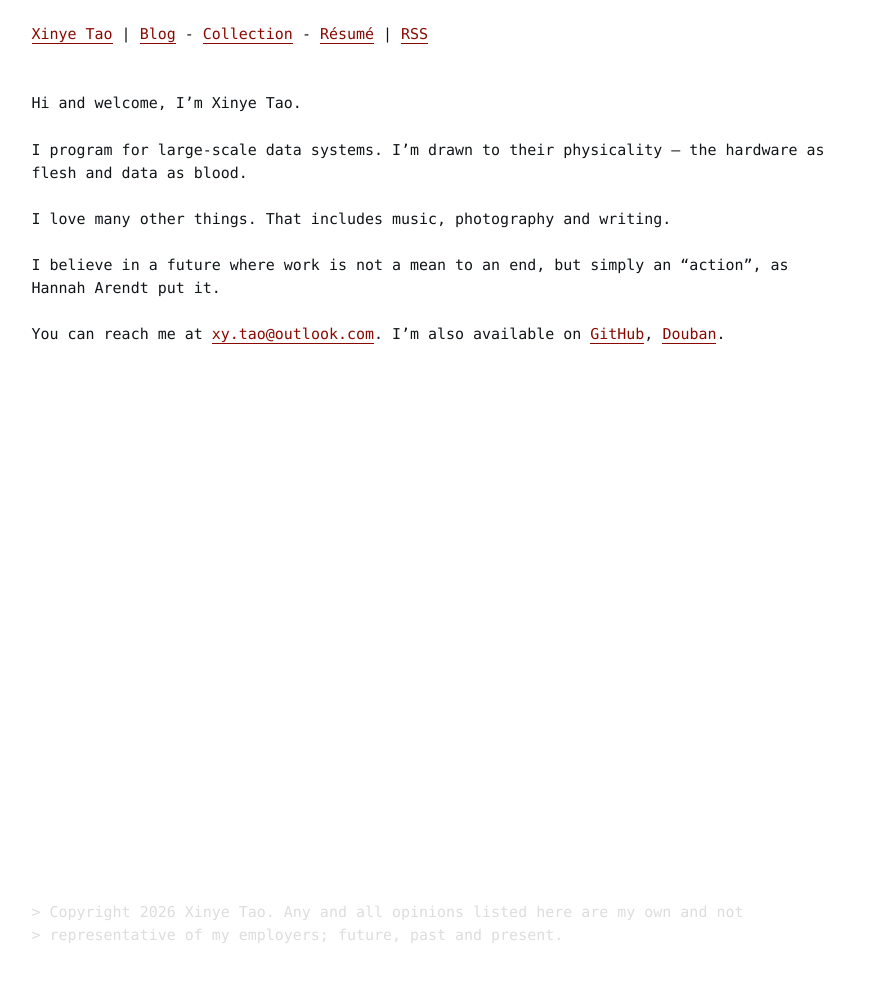
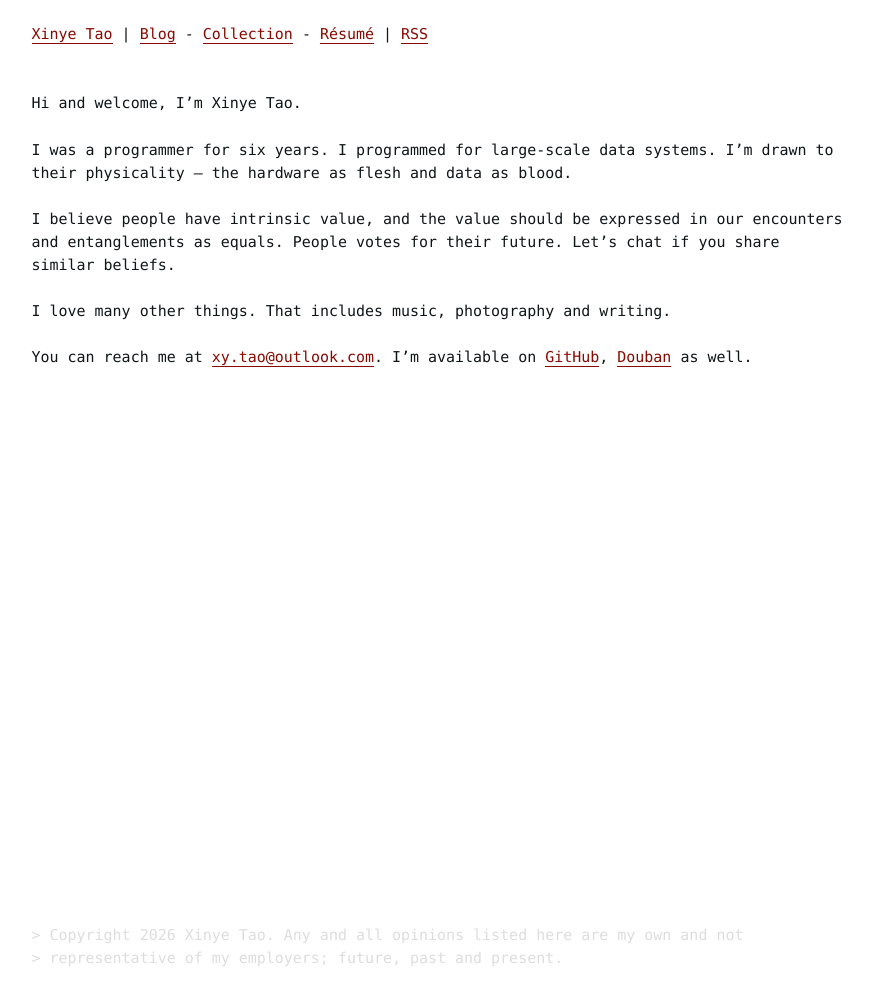
Before and after one commit to tabokie/tabokie.github.io, a Jekyll site: the page built from index.md, in a window 1280 px wide. Shown: the whole page, without its empty margins (199-1071 px from the left). Built offline with Jekyll 4.4.1, drawn with Linux system fonts in a browser that asks for light colours; before the commit the page ends 970 px from its top, so only the background shows below that.

Commit message:
update index
Signed-off-by: Xinye Tao <xy.tao@outlook.com>

```diff
--- a/index.md
+++ b/index.md
@@ -1,7 +1,7 @@
 ---
 layout: blog
 title: Xinye Tao
-description: "Personal homepage of Xinye Tao, a software engineer writing about large-scale data systems, programming, music, photography, and essays."
+description: "Personal homepage of Xinye Tao."
 hide_title_in_page: true
 # avatar: /assets/favicon/android-chrome-512x512.png
 # avatar_old: /assets/img/vampire.png
@@ -10,14 +10,13 @@ hide_title_in_page: true
 <br />
 Hi and welcome, I'm Xinye Tao.
 
-I program for large-scale data systems. I'm drawn to their physicality -- the hardware as flesh and data as blood.
+I was a programmer for six years. I programmed for large-scale data systems. I'm drawn to their physicality -- the hardware as flesh and data as blood.
+
+I believe people have intrinsic value, and the value should be expressed in our encounters and entanglements as equals. People votes for their future. Let’s chat if you share similar beliefs.
 
 I love many other things. That includes music, photography and writing.
 
-I believe in a future where work is not a mean to an end, but simply an “action”, as Hannah Arendt put it.
-
-
-You can reach me at [xy.tao@outlook.com](mailto:xy.tao@outlook.com). I'm also available on [GitHub](https://github.com/tabokie), [Douban](https://www.douban.com/people/91872582).
+You can reach me at [xy.tao@outlook.com](mailto:xy.tao@outlook.com). I'm available on [GitHub](https://github.com/tabokie), [Douban](https://www.douban.com/people/91872582) as well.
 
 
 <br />
```
